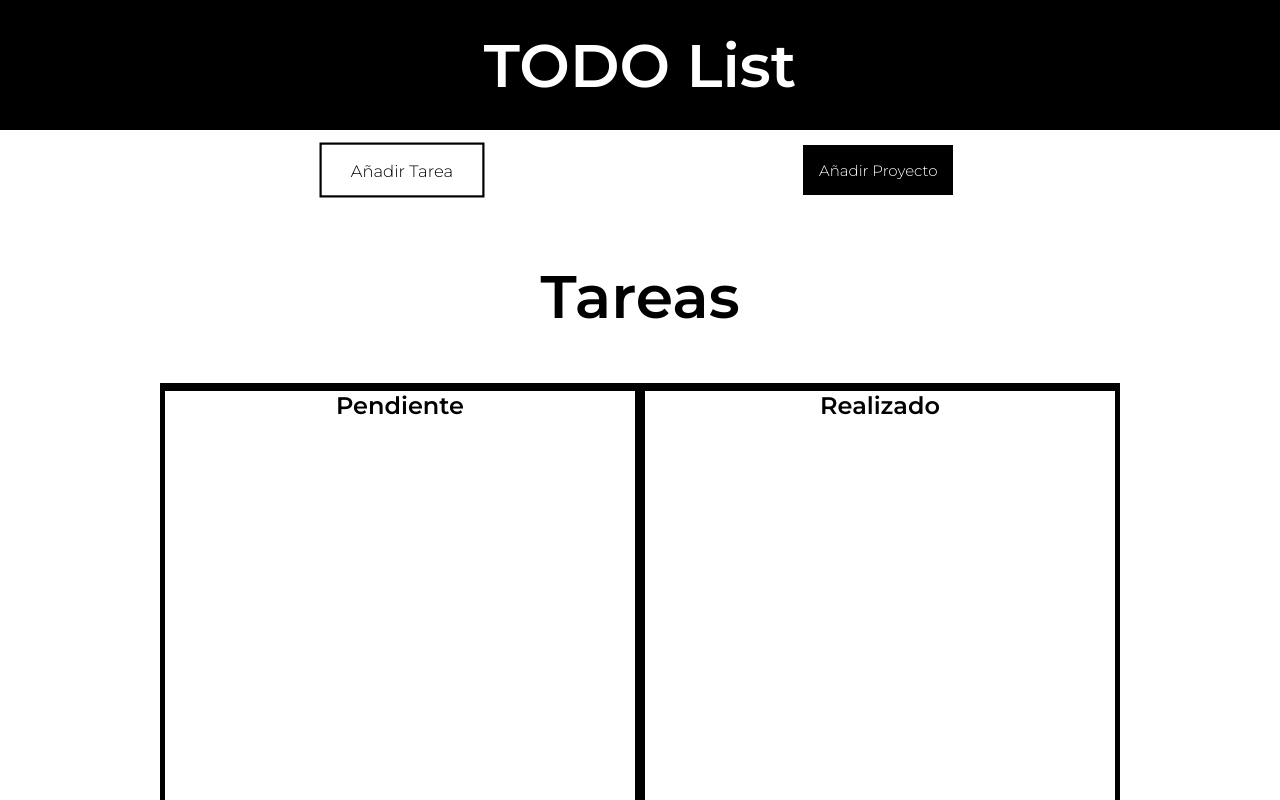
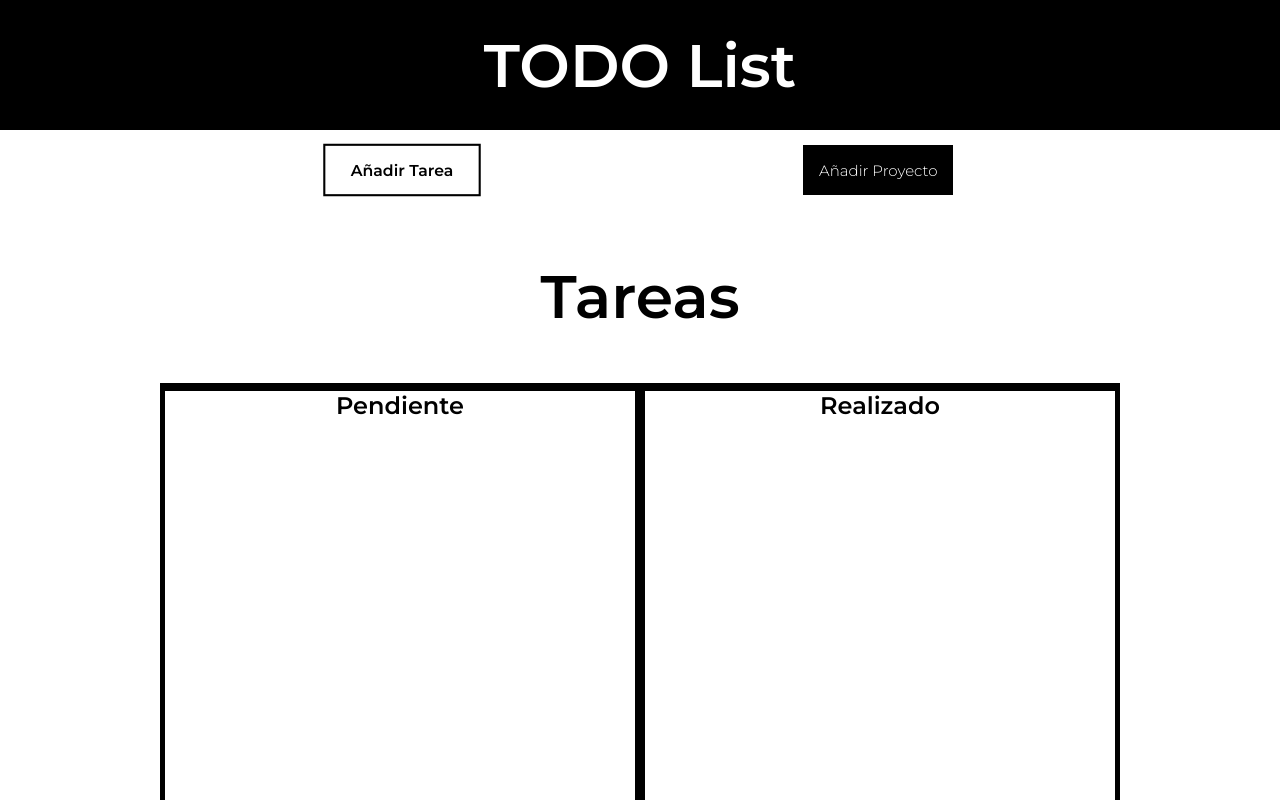
Before and after one commit to Leninner/todoApp, a website built with webpack: page dist/index.html in a window 1280 px wide. In both pictures the pointer is over the input "Añadir Tarea". Shown: the top 800 px of the page. Built offline with nearby package versions, Linux system fonts and the light colour scheme.

Commit message:
Añado más diseño sl sitio web

```diff
--- a/src/style.css
+++ b/src/style.css
@@ -53,9 +53,10 @@ h3 {
 .main-buttoms input:hover {
     color: black;
     background-color: white;
-    transform: scale(1.1);
+    transform: scale(1.05);
     transition: 0.3s ease all;
     border: 2px solid rgb(0, 0, 0);
+    font-weight: 600;
 }
 
 .boxTodosMain {
```
Also changed, not shown: dist/main.js.
